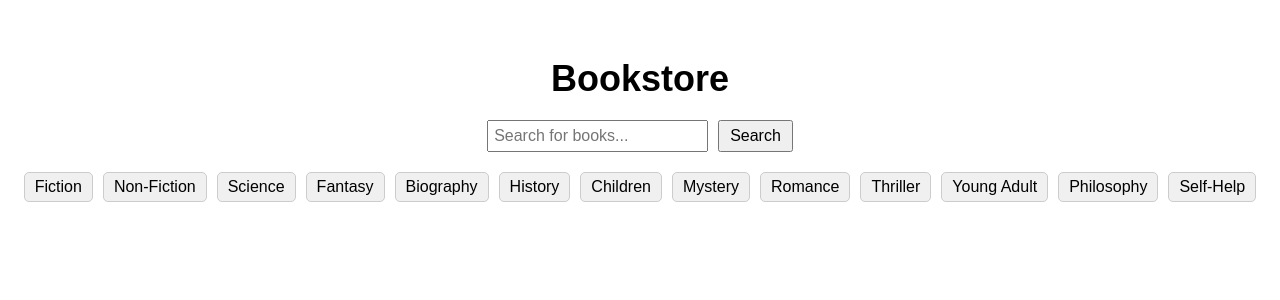
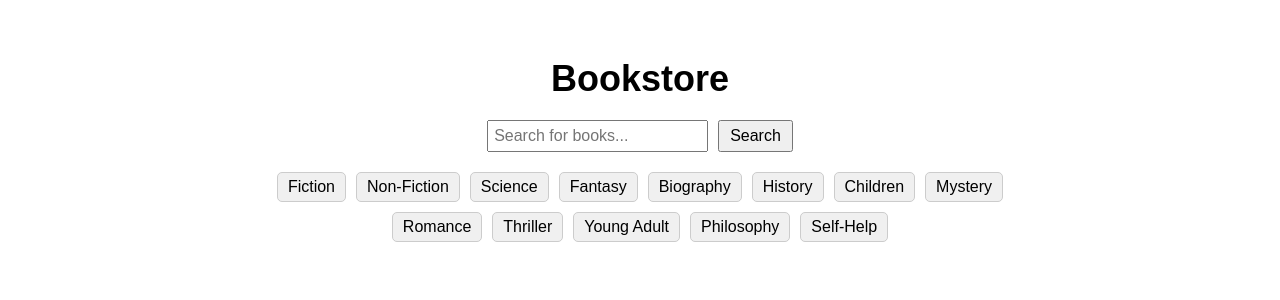
Before and after one commit to fbghk/test_nest_next, a Next.js app in the folder client/: page / in a window 1280 px wide. Shown: the top 300 px of the page. Built offline with nearby package versions, Linux system fonts and the light colour scheme.

Commit message:
fix | Home.module.css, width 고정

```diff
--- a/client/styles/Home.module.css
+++ b/client/styles/Home.module.css
@@ -13,6 +13,7 @@
 
 .tags {
   display: flex;
+  width: 737px;
   flex-wrap: wrap;
   gap: 10px;
   justify-content: center;
```
